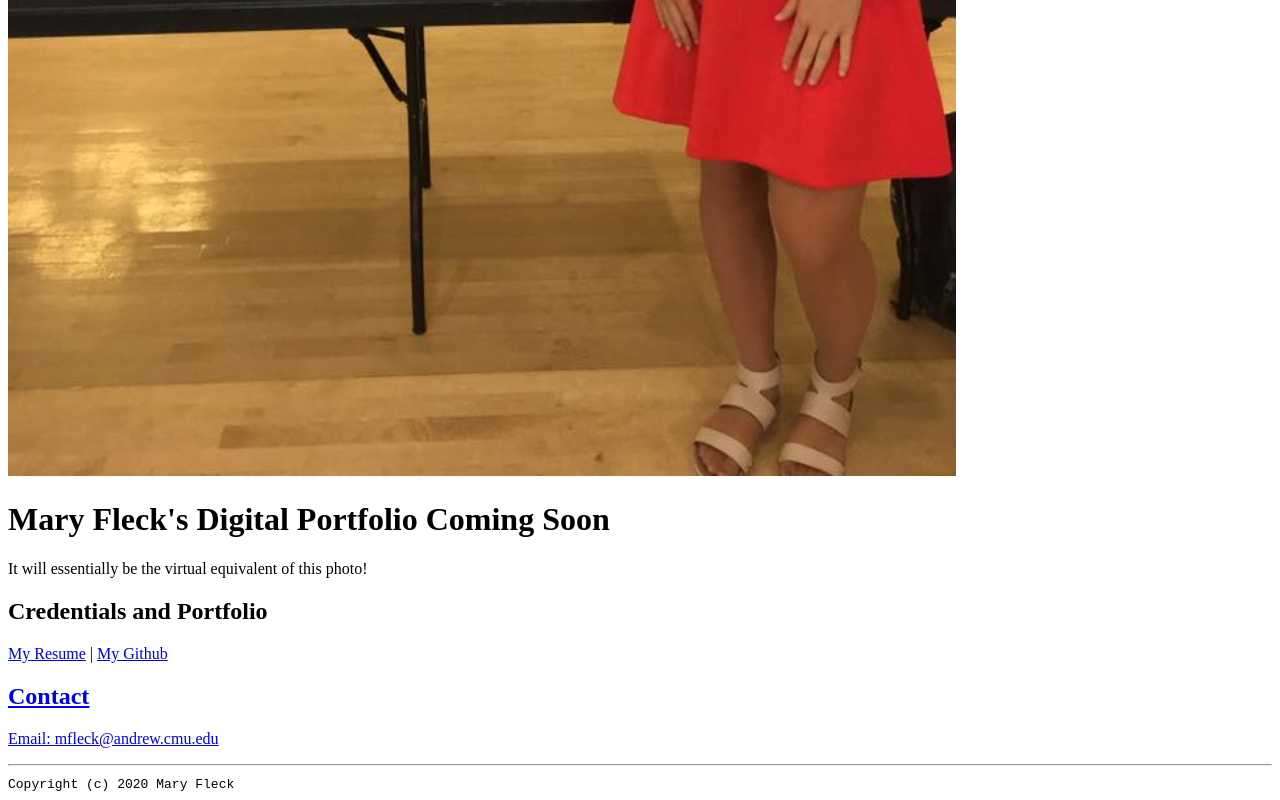
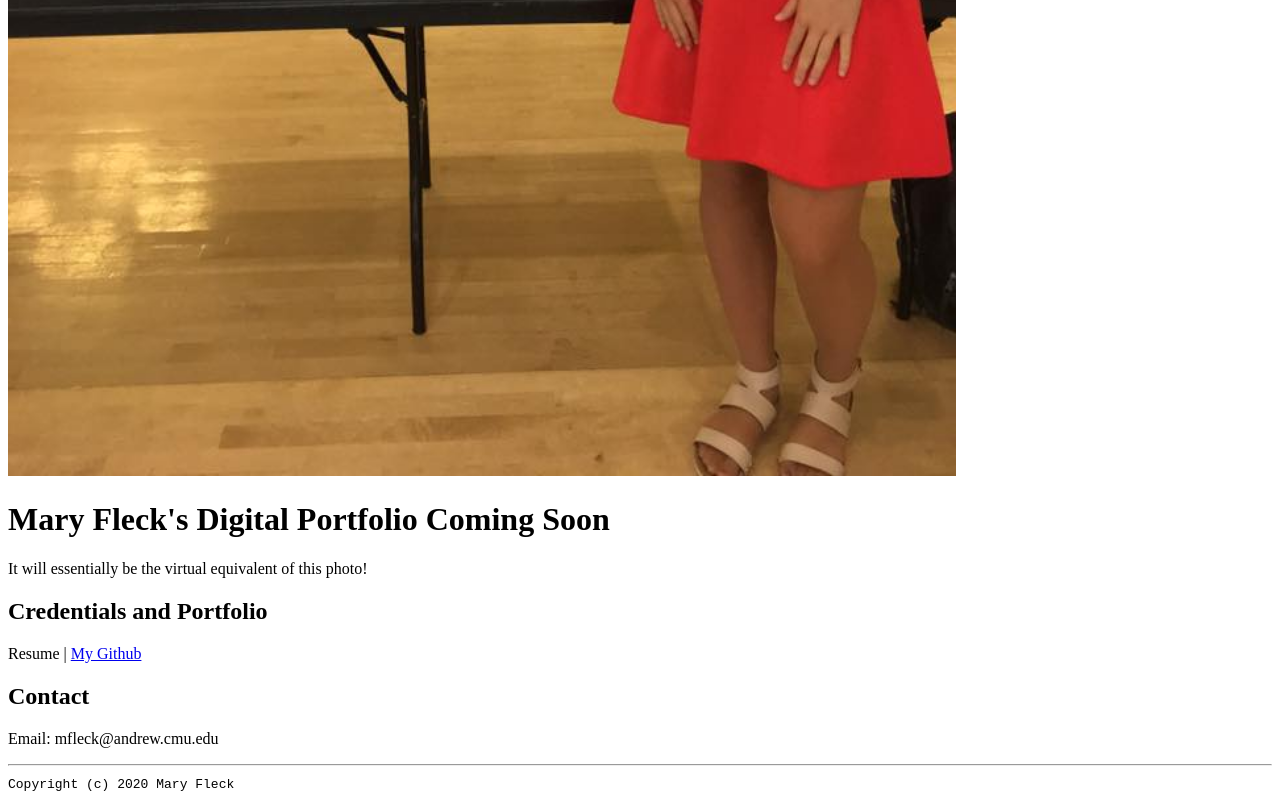
Before and after one commit to maryfleck/maryfleck.github.io, a plain HTML site: page index.html in a window 1280 px wide. Shown: the part 796-1596 px from the top of the page. Drawn offline with Linux system fonts and the light colour scheme; files whose address does not match are found by name.

Commit message:
Update index.html

```diff
--- a/index.html
+++ b/index.html
@@ -15,7 +15,7 @@
      <p> It will essentially be the virtual equivalent of this photo! </p>
 
      <h2> Credentials and Portfolio </h2>
-     <p><a href="resume.html">My Resume</a> | <a href="https://github.com/maryfleck"> My Github </p>
+     <p> Resume | <a href="https://github.com/maryfleck"> My Github </a> </p>
      <h2> Contact </h2>
      <p> Email: <a: href="mailto:mfleck@andrew.cmu.edu">mfleck@andrew.cmu.edu </a></p>
   </body>
```
